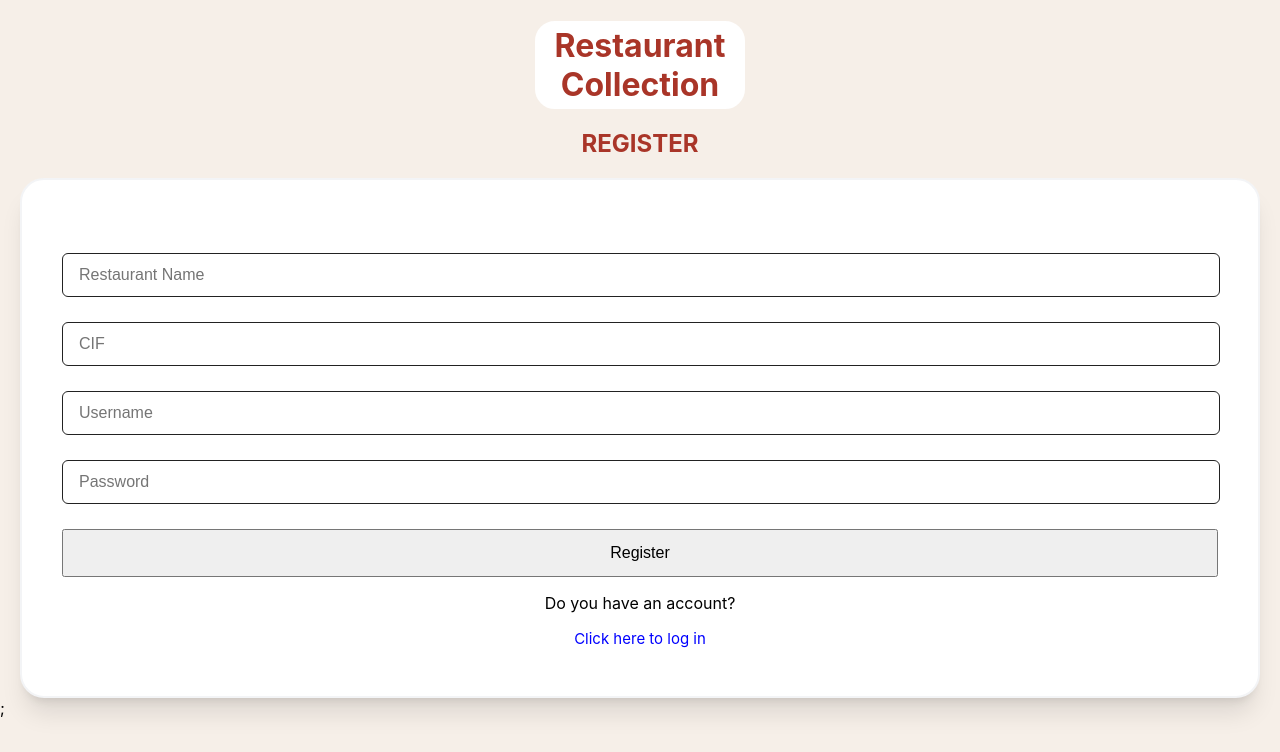
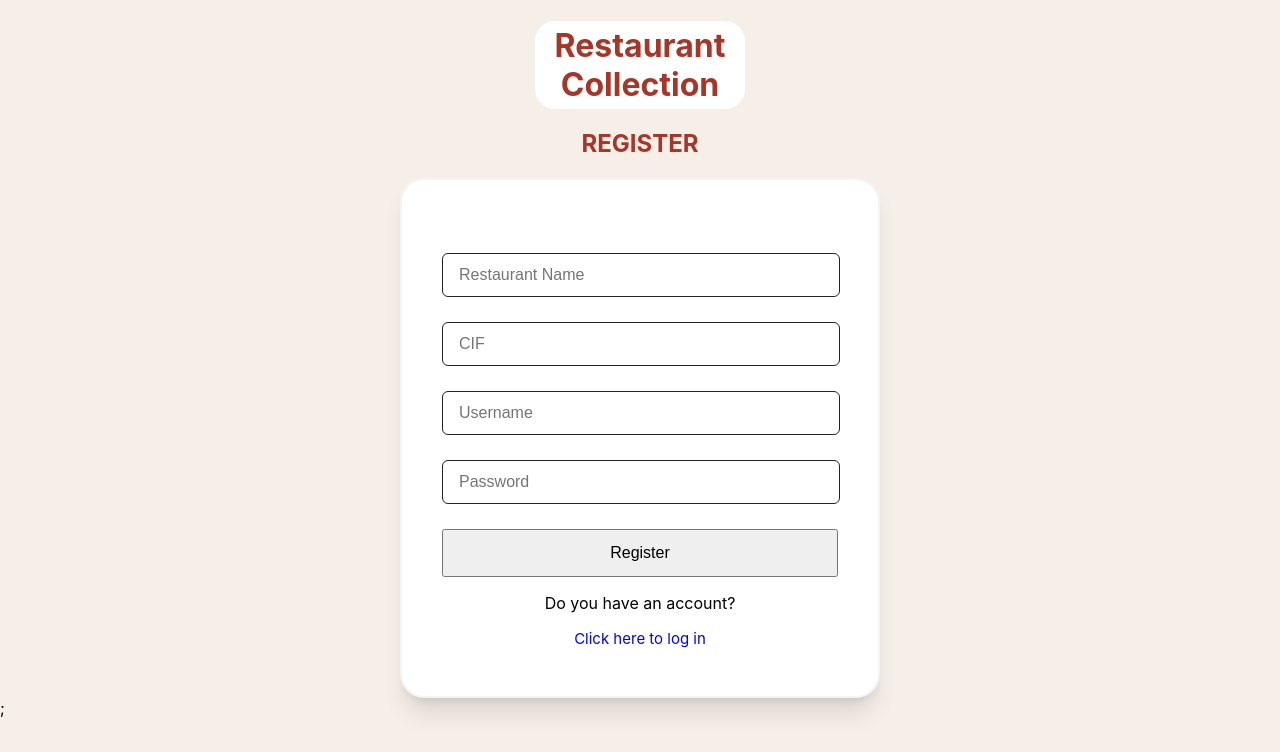
Before and after one commit to Maicolt401/restaurant-collection-, a React (Create React App) app: page /register in a window 1280 px wide. Shown: the top 752 px of the page. Built offline with nearby package versions, Linux system fonts and the light colour scheme.

Commit message:
fixed edit reserve

```diff
--- a/src/components/CreateController/CreateController.tsx
+++ b/src/components/CreateController/CreateController.tsx
@@ -18,7 +18,7 @@ const CreateController = (): JSX.Element => {
   const { reserves } = useAppSelector((state) => state);
 
   const editReserve = reserves.AllReserves.find(
-    (reserve: IReserves) => oneReserve._id === idReserves
+    (reserve: IReserves) => reserve._id === idReserves
   );
 
   const clearFiles = {
@@ -56,13 +56,12 @@ const CreateController = (): JSX.Element => {
       newReserve.append("image", formData.imageBackup);
     }
     newReserve.append("numberPersons", `${formData.numberPersons}`);
-
+    console.log(oneReserve);
     formData._id
       ? dispatch(editReserveThunk(formData._id, formData))
       : dispatch(createReserveThunk(newReserve));
     dispatch(blankStateActionCreator());
     setFormData(clearFiles);
-
     navigate("/home");
   };
 
--- a/src/components/ListReservesCardComponent/ListReservesCardComponent.tsx
+++ b/src/components/ListReservesCardComponent/ListReservesCardComponent.tsx
@@ -6,6 +6,12 @@ import ReservesCardComponent from "../ReservesCardComponent/ReservesCardComponen
 import styled from "styled-components";
 
 const ReserverStyled = styled.div`
+  @media (min-width: 601px) {
+    .page {
+      margin-left: 25%;
+    }
+  }
+
   .page {
     display: flex;
     flex-direction: row;
--- a/src/components/RegisterComponent/RegisterFormComponentStyle.ts
+++ b/src/components/RegisterComponent/RegisterFormComponentStyle.ts
@@ -1,6 +1,70 @@
 import styled from "styled-components";
 
 const StiledComponentFormRegister = styled.div`
+  @media (min-width: 601px) {
+    background-color: white;
+    border: 2px solid rgb(243, 244, 246);
+    padding: 3rem 2.5rem;
+    border-radius: 1.5rem;
+    margin-left: 400px;
+    margin-right: 400px;
+    box-shadow: 0 20px 25px -5px rgba(0, 0, 0, 0.1),
+      0 8px 10px -6px rgba(0, 0, 0, 0.1);
+
+    .login-form {
+      &__wrapper {
+        padding-bottom: 0px;
+      }
+
+      &__label {
+        font-weight: 200;
+        font-size: 1.3rem;
+        color: white;
+      }
+
+      &__input {
+        width: calc(100% - 2rem);
+        border: 1px solid #222;
+        border-radius: 0.375rem;
+        padding: 0.75rem 1rem;
+        outline: none;
+        font-size: 1rem;
+      }
+
+      &__button {
+        margin-top: 25px;
+        width: 100%;
+        padding: 0.75rem 1rem;
+        font-weight: 500;
+        font-size: 1rem;
+        line-height: 1.25rem;
+        cursor: pointer;
+      }
+
+      &__text {
+        margin-top: 1rem;
+        display: flex;
+        justify-content: center;
+        font-size: 1rem;
+        font-weight: 400;
+        padding-left: 0.5rem;
+        padding-right: 0.5rem;
+      }
+    }
+
+    a {
+      display: flex;
+      justify-content: center;
+      text-decoration: none;
+      list-style: none;
+      color: blue;
+      font-size: 15px;
+    }
+    p {
+      text-align: center;
+    }
+  }
+
   background-color: white;
   border: 2px solid rgb(243, 244, 246);
   padding: 3rem 2.5rem;
--- a/src/components/ReserveDetail/ReserveDetail.tsx
+++ b/src/components/ReserveDetail/ReserveDetail.tsx
@@ -53,9 +53,51 @@ const DetailStyled = styled.div`
   }
 
   @media (min-width: 599px) {
-    img {
-      width: 800px;
-      height: 800px;
+    width: 100%;
+    font-size: 1.3rem;
+    display: flex;
+    justify-content: center;
+    align-items: center;
+    .detail {
+      border: 2px;
+      background-color: white;
+      display: flex;
+      flex-direction: column;
+      align-items: center;
+      width: 450px;
+      text-align: center;
+      border-radius: 45px;
+      .image {
+        padding-top: 10px;
+        border-radius: 25px;
+        width: 300px;
+        object-fit: cover;
+        height: 300px;
+      }
+      .info {
+        display: flex;
+        flex-direction: column;
+        align-items: center;
+
+        .date {
+          border: 1px;
+          text-align: center;
+          font-family: sans-serif;
+          line-height: 1.4;
+          overflow: hidden;
+          text-overflow: inherit;
+          white-space: nowrap;
+          width: 162px;
+        }
+      }
+      .buttonClick {
+        cursor: pointer;
+        border: none;
+        background: none;
+        padding: 0;
+        margin-top: 15px;
+        margin-bottom: 15px;
+      }
     }
   }
 `;
@@ -70,6 +112,7 @@ const ReserveDetail = (): JSX.Element => {
     navigate(`/edit/${oneReserve._id}`);
     dispatch(getOneReserveThunk(oneReserve._id));
   };
+
   const urlImage =
     "https://www.nicepng.com/png/detail/202-2022264_usuario-annimo-usuario-annimo-user-icon-png-transparent.png";
 
--- a/src/components/ReservesCardComponent/ReservesCardComponent.tsx
+++ b/src/components/ReservesCardComponent/ReservesCardComponent.tsx
@@ -14,7 +14,7 @@ interface Props {
 const ReserverStyled = styled.div`
   color: #a93528;
   @media (min-width: 601px) {
-    margin-left: 350px;
+    margin-left: 23%;
     .info {
       align-items: center;
       flex-direction: row;
@@ -26,6 +26,7 @@ const ReserverStyled = styled.div`
       font-size: 20px;
 
       .image {
+        border-radius: 45px;
         height: 150px;
         width: 150px;
         object-fit: cover;
@@ -35,14 +36,12 @@ const ReserverStyled = styled.div`
         border: 1px;
         text-align: center;
         font-family: sans-serif;
-        font-size: 1.3rem;
         line-height: 1.4;
         overflow: hidden;
         text-overflow: inherit;
         white-space: nowrap;
-        width: 205px;
+        width: 102px;
         margin-right: 0px;
-        font-size: 40px;
         margin-bottom: 2px;
         margin-left: 10px;
       }
@@ -82,11 +81,13 @@ const ReserverStyled = styled.div`
       flex-direction: column;
       display: flex;
       border: 5px;
+      border-radius: 25px;
       margin: 20px;
       background-color: white;
       font-size: 20px;
 
       .image {
+        border-radius: 45px;
         height: 150px;
         width: 150px;
         object-fit: cover;
@@ -96,7 +97,6 @@ const ReserverStyled = styled.div`
         border: 1px;
         text-align: center;
         font-family: sans-serif;
-        font-size: 1.3rem;
         line-height: 1.4;
         overflow: hidden;
         text-overflow: inherit;
@@ -162,7 +162,7 @@ const ReservesCardComponent = ({
           <main>{date}</main>
           <p> {name}</p>
           <p>{hour} hrs</p>
-          <p>NUMBERS PERSONS: {numberPersons}PAX</p>
+          <p>CANT. PERSONS: {numberPersons}PAX</p>
           <div className="contain_Image">
             <img
               src={imageBackup || urlImage}
--- a/src/components/loginFormComponent/LoginFormComponentStyled.ts
+++ b/src/components/loginFormComponent/LoginFormComponentStyled.ts
@@ -1,6 +1,70 @@
 import styled from "styled-components";
 
 const StiledComponentFormLogin = styled.div`
+  @media (min-width: 601px) {
+    background-color: white;
+    border: 2px solid rgb(243, 244, 246);
+    padding: 3rem 2.5rem;
+    border-radius: 1.5rem;
+    margin-left: 400px;
+    margin-right: 400px;
+    box-shadow: 0 20px 25px -5px rgba(0, 0, 0, 0.1),
+      0 8px 10px -6px rgba(0, 0, 0, 0.1);
+
+    .login-form {
+      &__wrapper {
+        padding-bottom: 0px;
+      }
+
+      &__label {
+        font-weight: 200;
+        font-size: 1.3rem;
+        color: white;
+      }
+
+      &__input {
+        width: calc(100% - 2rem);
+        border: 1px solid #222;
+        border-radius: 0.375rem;
+        padding: 0.75rem 1rem;
+        outline: none;
+        font-size: 1rem;
+      }
+
+      &__button {
+        margin-top: 25px;
+        width: 100%;
+        padding: 0.75rem 1rem;
+        font-weight: 500;
+        font-size: 1rem;
+        line-height: 1.25rem;
+        cursor: pointer;
+      }
+
+      &__text {
+        margin-top: 1rem;
+        display: flex;
+        justify-content: center;
+        font-size: 1rem;
+        font-weight: 400;
+        padding-left: 0.5rem;
+        padding-right: 0.5rem;
+      }
+    }
+
+    a {
+      display: flex;
+      justify-content: center;
+      text-decoration: none;
+      list-style: none;
+      color: blue;
+      font-size: 15px;
+    }
+    p {
+      text-align: center;
+    }
+  }
+
   background-color: white;
   border: 2px solid rgb(243, 244, 246);
   padding: 3rem 2.5rem;
--- a/src/pages/reservesPage/ReservesPage..tsx
+++ b/src/pages/reservesPage/ReservesPage..tsx
@@ -8,6 +8,11 @@ const ReserverStyled = styled.div`
   h1 {
     margin-top: 45px;
     text-align: center;
+  }
+  @media (min-width: 601px) {
+    h1 {
+      margin-left: 25%;
+    }
   }
 `;
 
```
